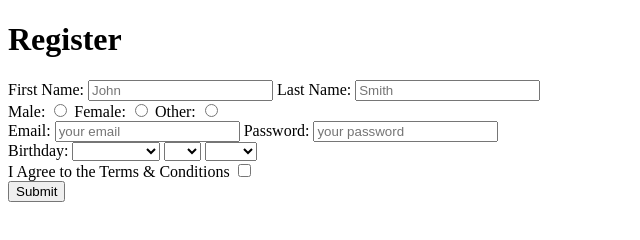
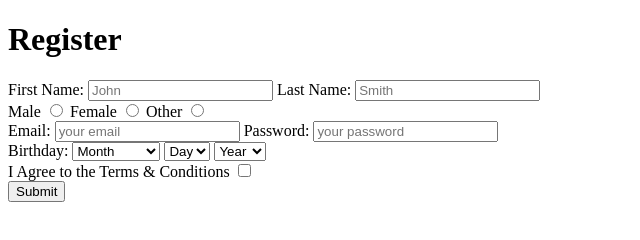
Before and after one commit to everysum1/webDevImmersive, a plain HTML site: page 1. HTML/formExercise.html in a window 1280 px wide. Shown: the whole page, without its empty margins (0-640 px from the left). Drawn offline with Linux system fonts and the light colour scheme.

Commit message:
Updated form

```diff
--- a/1. HTML/formExercise.html
+++ b/1. HTML/formExercise.html
@@ -13,13 +13,13 @@
 		<input id="lastName" name="lastName" type="text" placeholder="Smith" required>
 
 		<div>
-		<label for="male">Male: </label>
+		<label for="male">Male </label>
 		<input id="male" name="sexChoice" type="radio" value="MALE">
 
-		<label for="female">Female: </label>
+		<label for="female">Female </label>
 		<input id="female" name="sexChoice" type="radio" value="MALE" >
 
-		<label for="other">Other: </label>
+		<label for="other">Other </label>
 		<input id="other" name="sexChoice" type="radio" value="OTHER">
 		</div>
 
@@ -33,7 +33,7 @@
 
 		<label for="birthday">Birthday: </label>
 		<select name="month">
-			<option></option>
+			<option>Month</option>
 			<option>January</option>
 			<option>February</option>
 			<option>March</option>
@@ -48,7 +48,7 @@
 			<option>December</option>
 		</select>
 		<select name="day">
-			<option></option>
+			<option>Day</option>
 			<option>01</option>
 			<option>02</option>
 			<option>03</option>
@@ -82,7 +82,7 @@
 			<option>31</option>
 		</select>
 		<select name="year">
-			<option></option>
+			<option>Year</option>
 			<option>1950</option>
 			<option>1951</option>
 			<option>1952</option>
```
